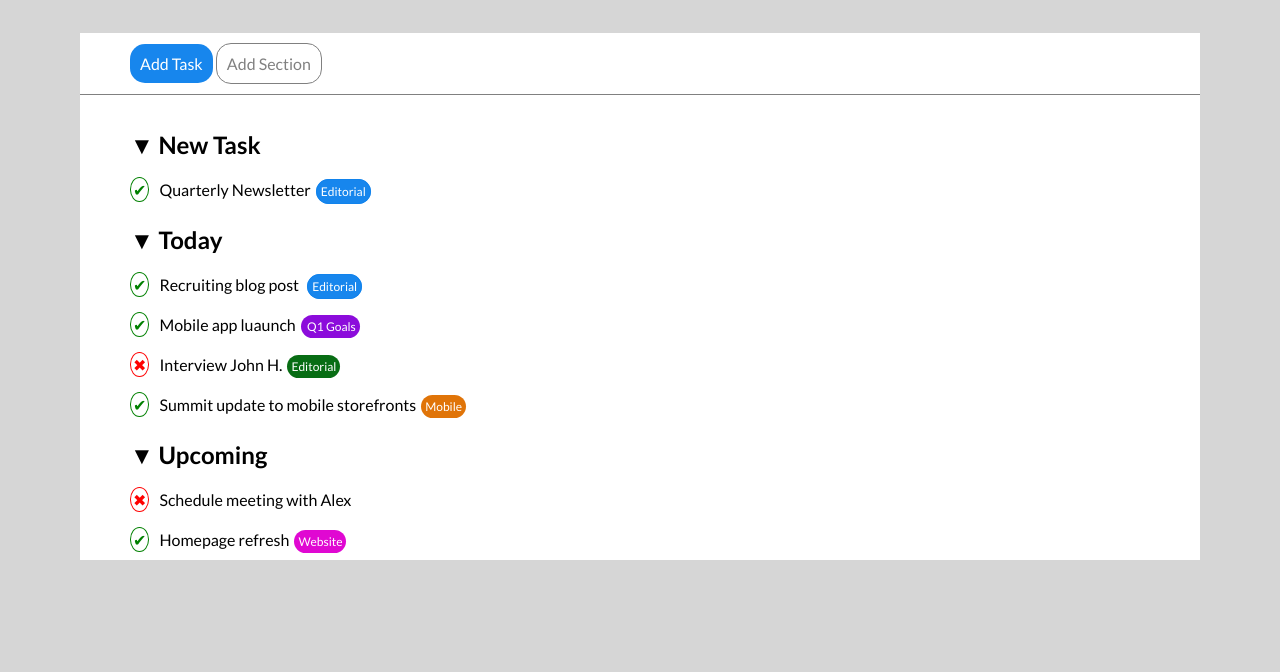
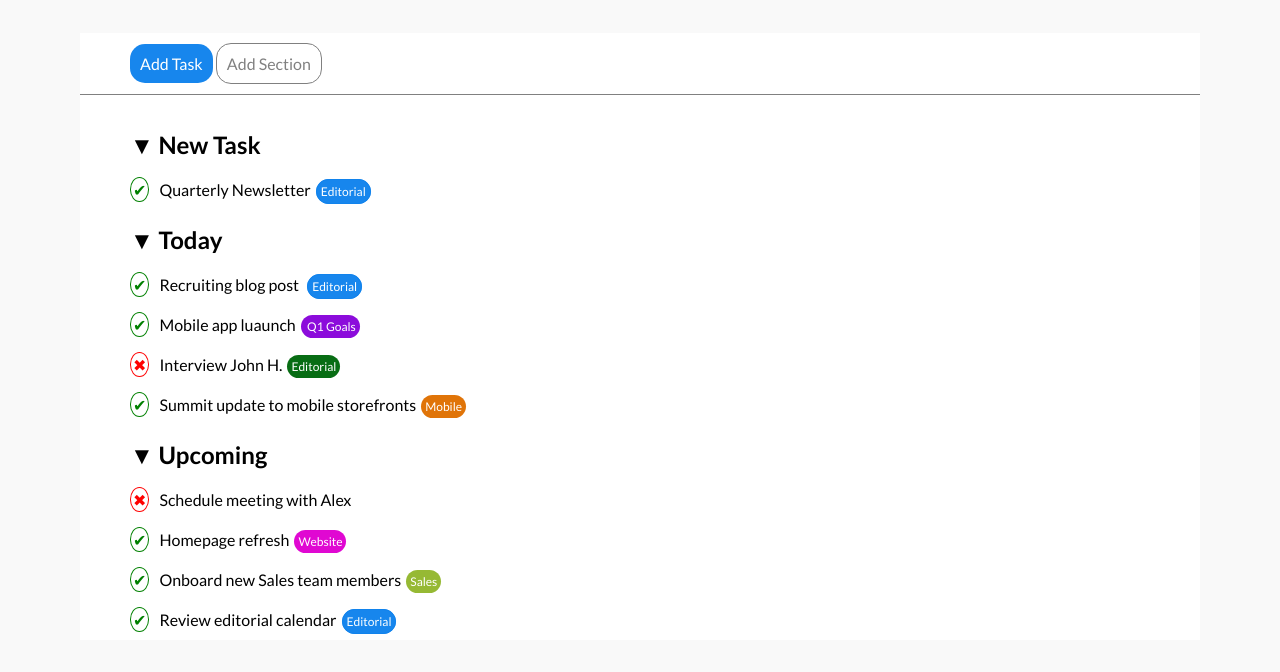
Before and after one commit to enricoricciardella/html-css-toboolist, a plain HTML site: page index.html in a window 1280 px wide. Shown: the part 88-760 px from the top of the page. Drawn offline with Linux system fonts and the light colour scheme.

Commit message:
feat:Finito

```diff
--- a/css/style.css
+++ b/css/style.css
@@ -1,3 +1,4 @@
+/* Seleziono tutto con * */
 * {
     box-sizing: border-box;
     margin: 0;
@@ -9,7 +10,7 @@ img{
     width: 50px;
     vertical-align: middle;
 
-
+/* Sistemo in titolo del logo */
 }
 .title{
     display: inline-block;
@@ -20,9 +21,10 @@ img{
 .header{
     padding: 15px;
 }
+/* Creo info per il MACRO CONTAINER */
 .macro-container{
     height: 800px;
-    background-color: #80808053;
+    background-color: #f9f9f9;
     padding: 40px 80px;
 }
 .container{
@@ -30,6 +32,7 @@ img{
 
     background-color: white;
 }
+/* Aggiungo la TOP SECTION, parte dove ci sono i due bottoni uno blu uno bianco */
 .top-section .blue-button{
     display: inline-block;
     background-color: #1183edf8;
@@ -126,3 +129,12 @@ h2{
     color: white;
     margin-left: 5px;
 }
+.olive-button{
+    font-size: 12px;
+    padding: 4px;
+    border-radius: 15px;
+    background-color: #96b934;
+    color: white;
+    margin-left: 5px;
+
+}
--- a/index.html
+++ b/index.html
@@ -46,6 +46,10 @@
                         <h2>&#9660 Upcoming</h2>
                         <p><span class="red-cross">✖</span>Schedule meeting with Alex<span </p>
                             <p><span class="check-green">✔</span>Homepage refresh<span class="rose-button">Website</span> </p>
+                            <p><span class="check-green">✔</span>Onboard new Sales team members<span class="olive-button">Sales</span> </p>
+                            <p><span class="check-green">✔</span>Review editorial calendar<span class="blue-button2">Editorial</span> </p>
+
+
 
 
 
```
